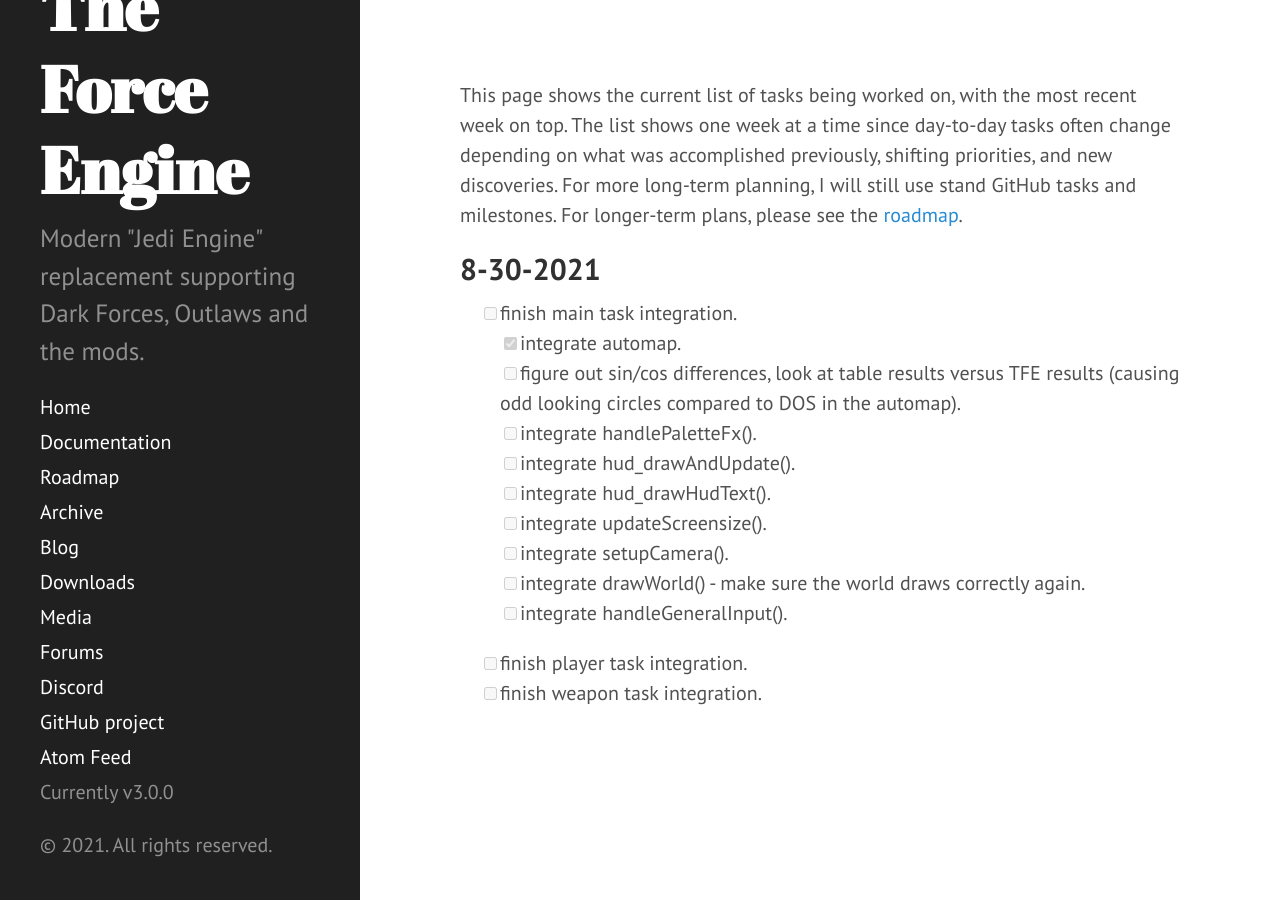
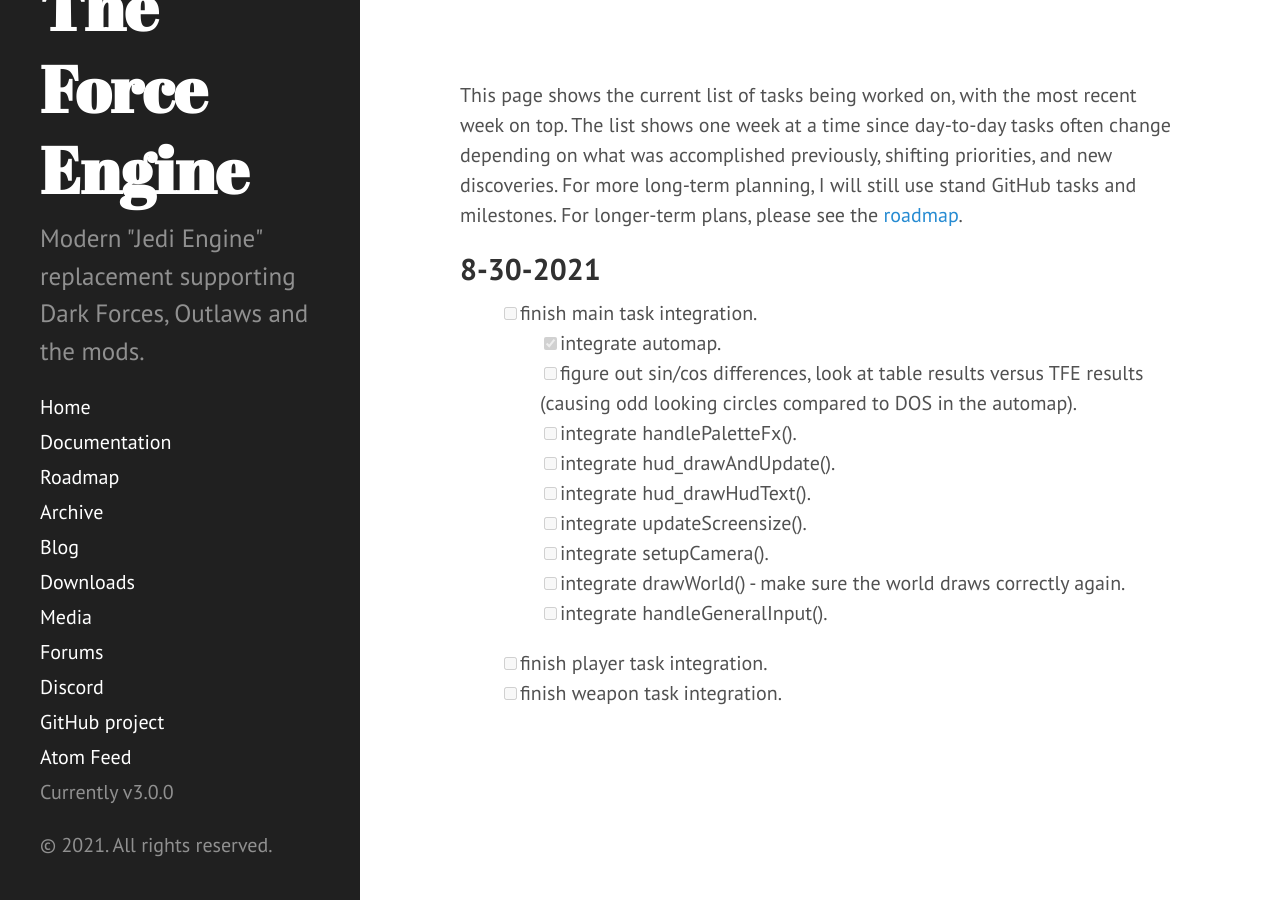
Before and after one commit to TheForceEngine/TheForceEngine.github.io, a Jekyll site: the page built from ProgressTracker.md, in a window 1280 px wide. Built offline with Jekyll 4.4.1, drawn with Linux system fonts in a browser that asks for light colours.

Commit message:
Update poole.css

```diff
--- a/public/css/poole.css
+++ b/public/css/poole.css
@@ -121,13 +121,11 @@
 }
 
 .task-list > ul {
-  margin-left: -1rem;
+  padding-left: -1rem;
 }
 
 .task-list > li {
     list-style-type: none;    /* removes disks */
-    list-style-position: outside;
-    margin-left: -1rem;
 }
 
 dt {
```
